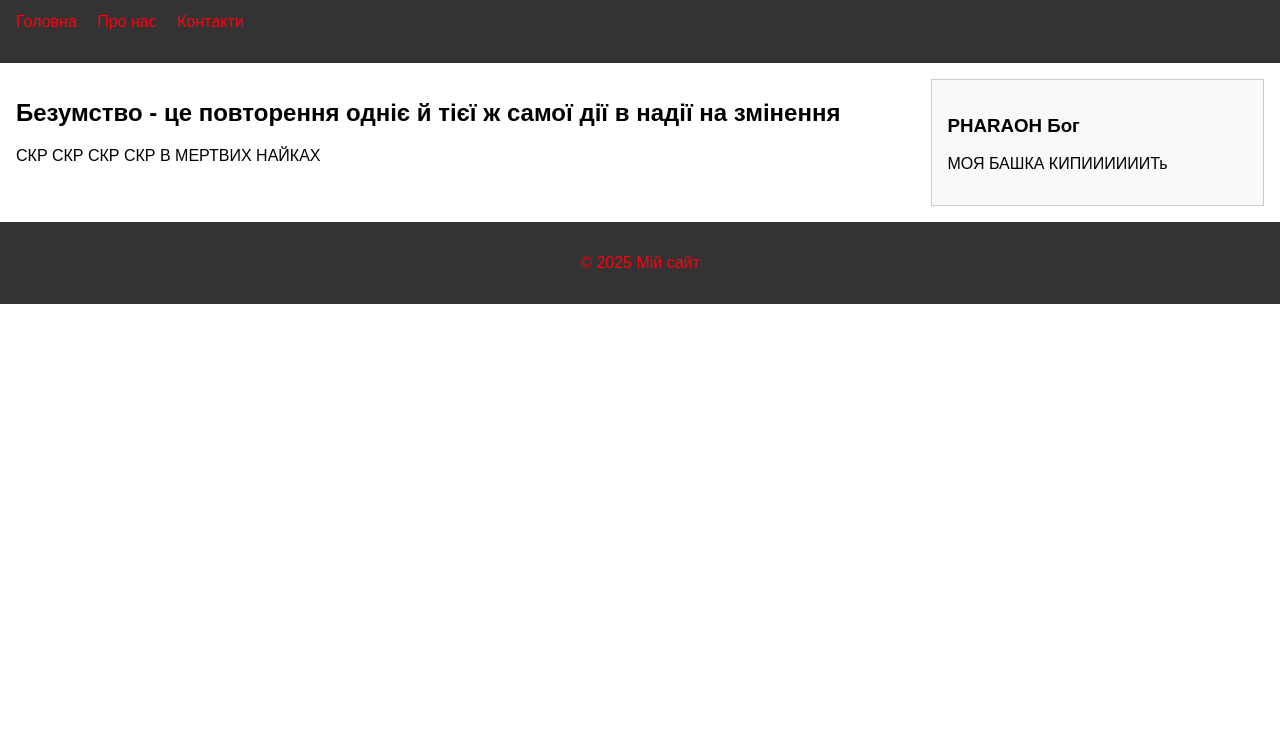
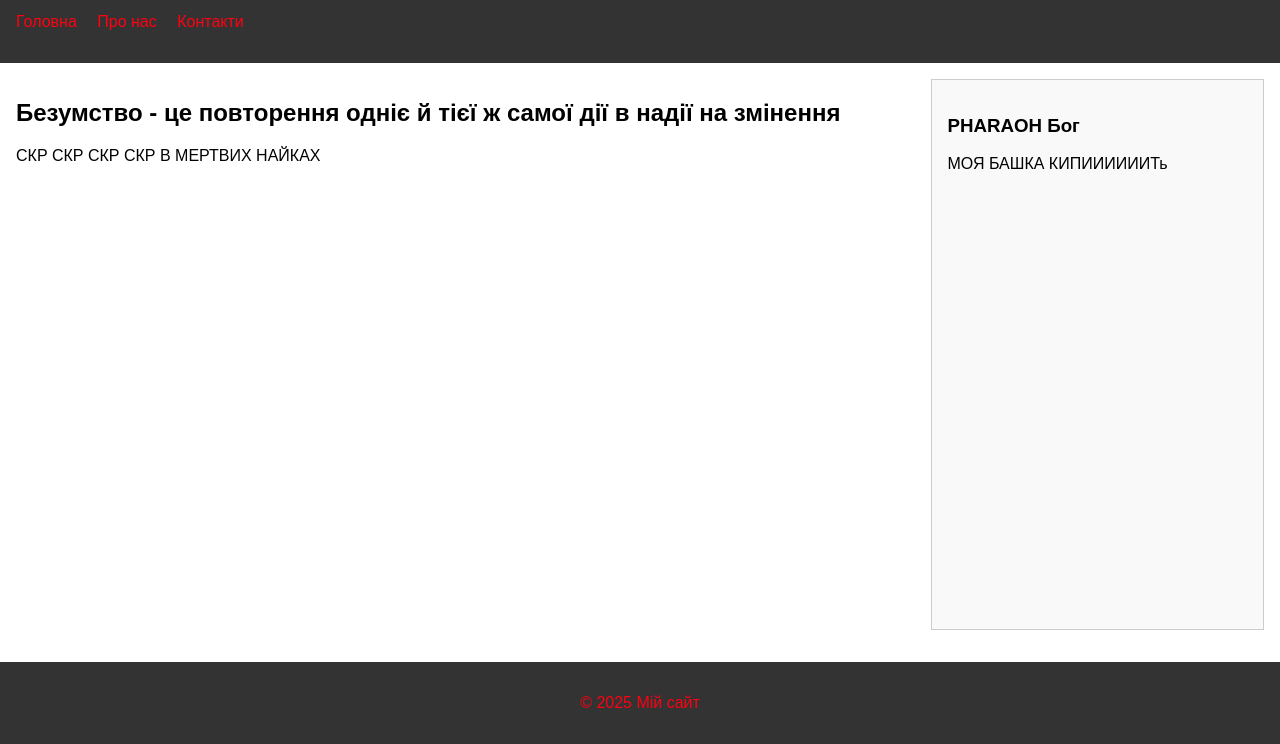
Before and after one commit to Aveliit/Aveliit, a plain HTML site: page index.html in a window 1280 px wide. Shown: the part 56-800 px from the top of the page. Drawn offline with Linux system fonts and the light colour scheme.

Commit message:
An update

```diff
--- a/index.html
+++ b/index.html
@@ -1,11 +1,14 @@
 <!DOCTYPE html>
 <html lang="uk">
+
 <head>
   <meta charset="UTF-8" />
   <title>Приклад верстки</title>
   <link rel="stylesheet" href="style.css" />
 </head>
+
 <body>
+  <div class="wrapper">
     <header>
       <h1>Aveliit</h1>
       <nav>
@@ -31,5 +34,7 @@
     <footer>
       <p>&copy; 2025 Мій сайт</p>
     </footer>
+  </div>
 </body>
+
 </html>
--- a/style.css
+++ b/style.css
@@ -31,17 +31,28 @@ nav a {
 }
 
 main {
-  display: flex; /* Використання Flexbox для розташування */
+  display: flex;
+  /* Використання Flexbox для розташування */
   margin: 1rem;
+  flex: 1;
+}
+
+.wrapper {
+  display: flex;
+  flex-direction: column;
+  min-height: 100vh;
+  /* Висота 100% вікна браузера */
 }
 
 section {
-  flex: 3; /* Основна частина */
+  flex: 3;
+  /* Основна частина */
   margin-right: 1rem;
 }
 
 aside {
-  flex: 1; /* Бічна панель */
+  flex: 1;
+  /* Бічна панель */
   background-color: #f9f9f9;
   padding: 1rem;
   border: 1px solid #ccc;
```
Also changed, not shown: history.html (+4 -0 lines). Lines whose indentation alone changed are shown as unchanged.
